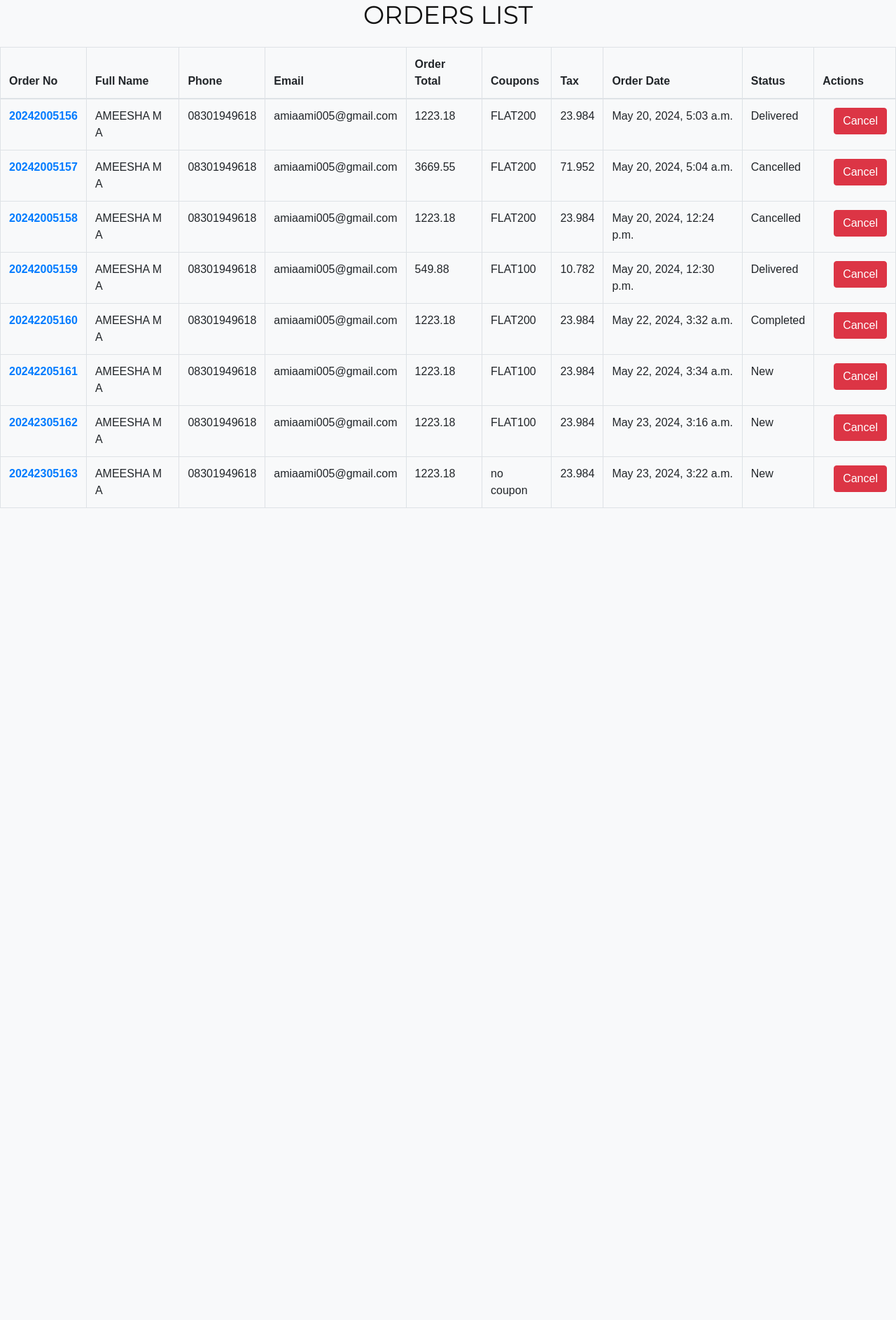
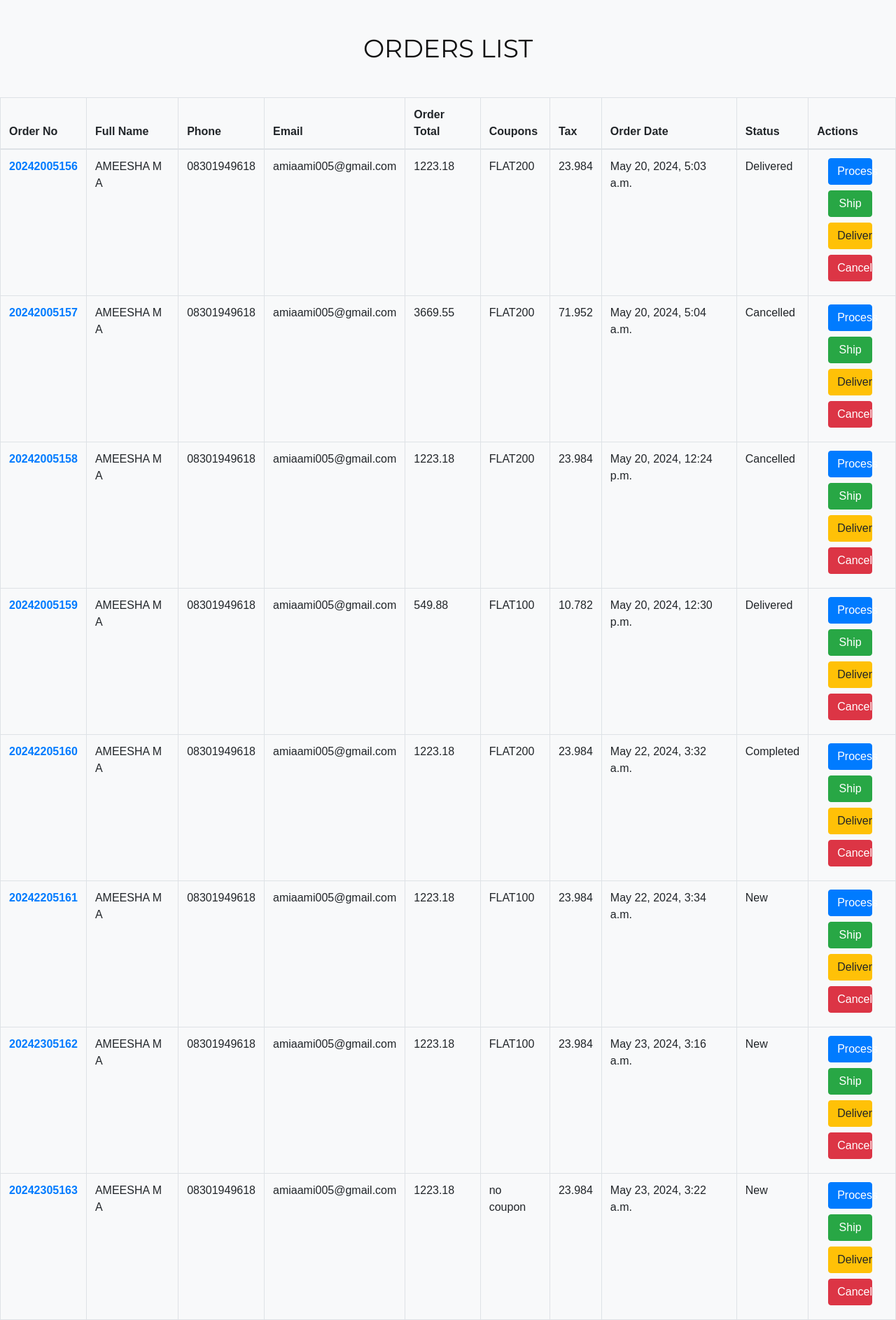
Before and after one commit to myself-ameesha/Ecommerce_project, a Django app: page /adminn/orderlist/ in a window 1280 px wide. Shown: the part 144-2030 px from the top of the page at 70% size. Before the commit the page ends 870 px from the top, so only its background shows below. Run offline with Django 4.2, Linux system fonts and the light colour scheme; a user stored in the database is signed in; data comes from the database, SQL or seed files in the repository; some libraries are stand-ins or nearby versions.

Commit message:
orderlist.html

```diff
--- a/templates/adminn/orderlist.html
+++ b/templates/adminn/orderlist.html
@@ -1,7 +1,7 @@
 {% extends 'adminn/adminbase.html' %}
 {% block content %}
 {% include 'includes/alerts.html' %}
-<h2 class="text-center pb-4">ORDERS LIST</h2>
+<h2 class="text-center pb-5 pt-5">ORDERS LIST</h2>
 
         <table class="table table-bordered">
         <thead>
@@ -33,10 +33,31 @@
 
                     <td>
                         <div class="pl-3">
-                            <form action="{% url 'cancell_order' order_number=order.order_number %}" method="post">
+                            <form action="{% url 'adminn:process_order' order.id %}" method="post">
                               {% csrf_token %}
-                              <button type="submit" class="btn btn-danger">Cancel</button>
+                              <div class="pb-2 ">
+                              <button type="submit" class="btn btn-primary w-75">Process</button>
+                            </div>
                             </form>
+                            <form action="{% url 'adminn:ship_order' order.id %}" method="post">
+                                {% csrf_token %}
+                                <div class="pb-2 ">
+                                <button type="submit" class="btn btn-success w-75">Ship</button>
+                            </div>
+                              </form>
+                              <form action="{% url 'adminn:deliver_order' order.id %}" method="post">
+                                {% csrf_token %}
+                                <div class="pb-2">
+                                <button type="submit" class="btn btn-warning w-75">Deliver</button>
+                            </div>
+                              </form>
+                              <form action="{% url 'cancel_order' order_number=order.order_number %}" method="post">
+                                {% csrf_token %}
+                                <div class="pb-2">
+                                <button type="submit" class="btn btn-danger w-75">Cancel</button>
+                            </div>
+                              </form>
+
                         </div>
                 </td>
 
```
